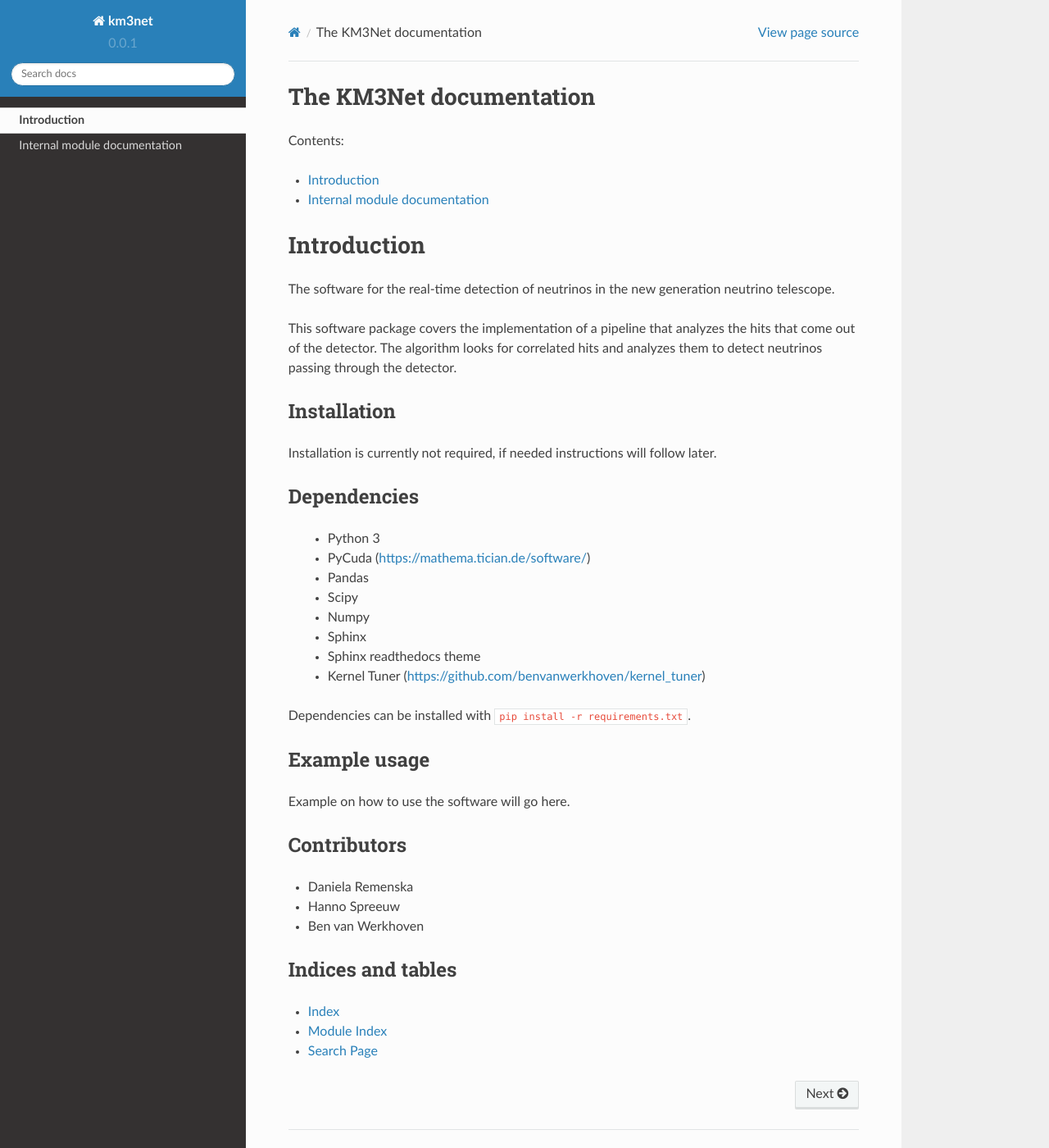
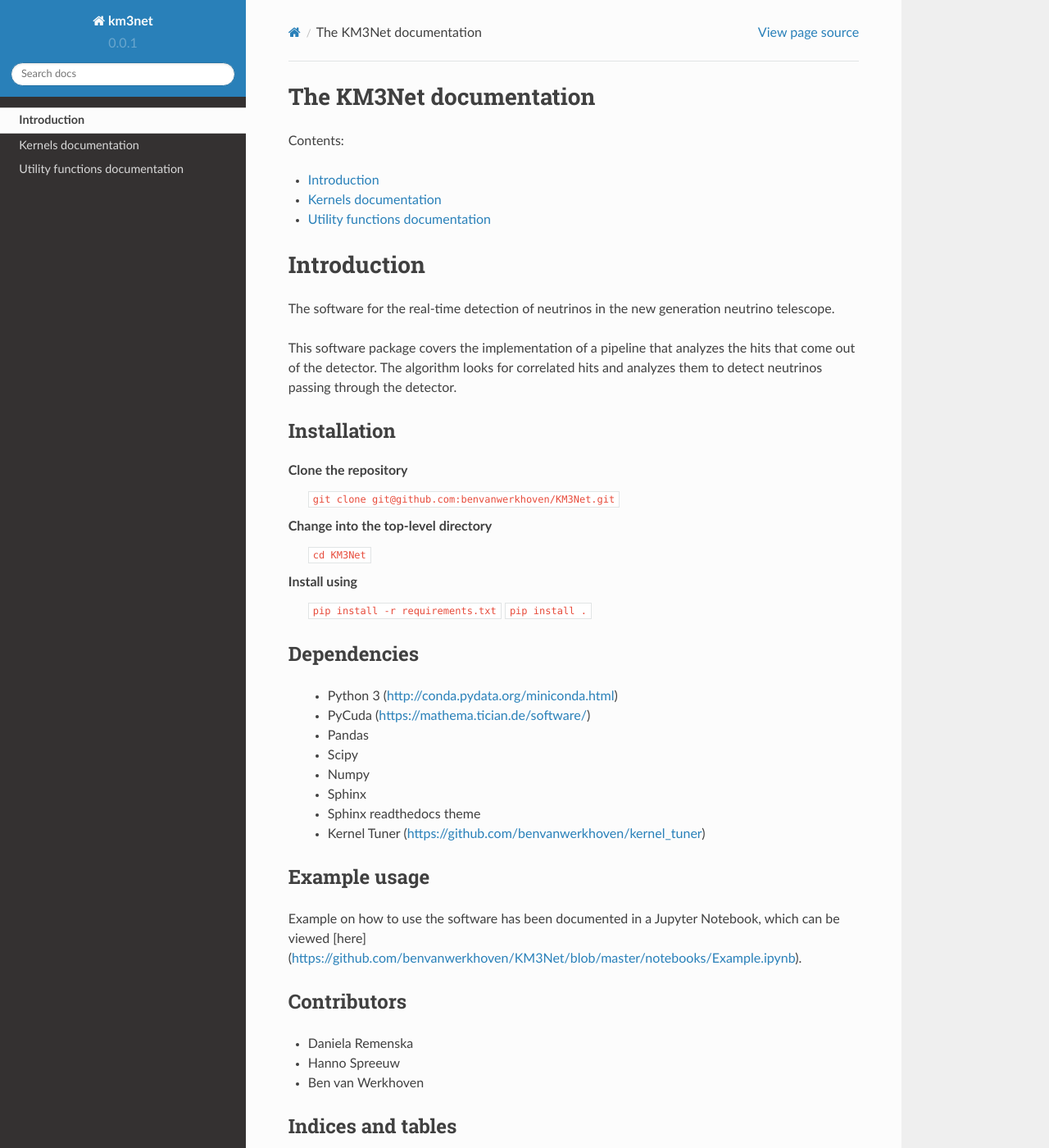
Before and after one commit to nlesc-km3net/KM3NeT, a Sphinx documentation site: the page built from doc/source/index.rst, in a window 1280 px wide and 1400 px high. Shown: the whole window at 82% size. Built offline with Sphinx 7.4.7 and the Read the Docs theme 2.0.0, drawn with Linux system fonts in a browser that asks for light colours.

Commit message:
updating documentation

```diff
--- a/doc/source/index.rst
+++ b/doc/source/index.rst
@@ -12,7 +12,8 @@
    :maxdepth: 1
 
    Introduction <self>
-   internal
+   kernels
+   utils
 
 Introduction
 ============
@@ -23,14 +24,21 @@
 for correlated hits and analyzes them to detect neutrinos passing
 through the detector.
 
+
 Installation
 ------------
-Installation is currently not required, if needed instructions will follow later.
+Clone the repository
+    ``git clone git@github.com:benvanwerkhoven/KM3Net.git``
+Change into the top-level directory
+    ``cd KM3Net``
+Install using
+    ``pip install -r requirements.txt``
+    ``pip install .``
 
 
 Dependencies
 ------------
- * Python 3
+ * Python 3 (http://conda.pydata.org/miniconda.html)
  * PyCuda (https://mathema.tician.de/software/)
  * Pandas
  * Scipy
@@ -39,11 +47,11 @@
  * Sphinx readthedocs theme
  * Kernel Tuner (https://github.com/benvanwerkhoven/kernel_tuner)
 
-Dependencies can be installed with ``pip install -r requirements.txt``.
 
 Example usage
 -------------
-Example on how to use the software will go here.
+Example on how to use the software has been documented in a Jupyter Notebook,
+which can be viewed [here](https://github.com/benvanwerkhoven/KM3Net/blob/master/notebooks/Example.ipynb).
 
 
 Contributors
```
Also changed, not shown: doc/source/kernels.rst (added, +27 -0 lines), doc/source/utils.rst (added, +18 -0 lines).
